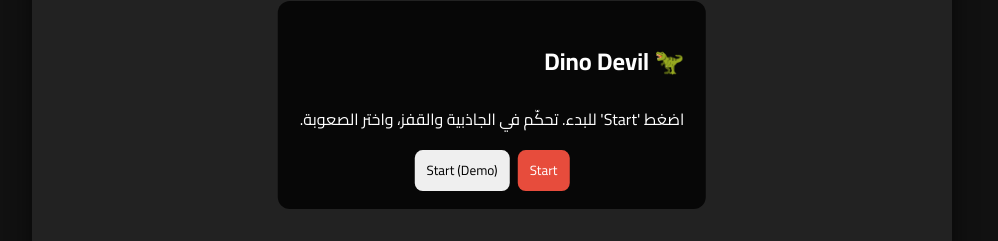
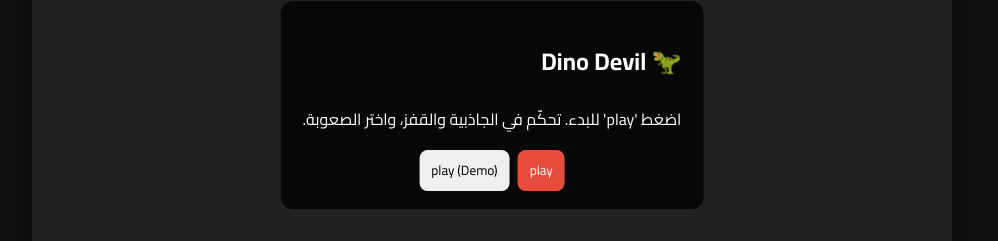
Before and after one commit to bouras100/yaha, a plain HTML site: page index.html in a window 1280 px wide. Shown: the part 295-536 px from the top of the page, without its empty margins (148-1146 px from the left). Drawn offline with Linux system fonts and the light colour scheme.

```diff
--- a/index.html
+++ b/index.html
@@ -71,10 +71,10 @@
   <!-- شاشة البداية -->
   <div id="startScreen" class="center-screen start-screen" style="z-index:50">
     <h2>🦖 Dino Devil</h2>
-    <p>اضغط 'Start' للبدء. تحكّم في الجاذبية والقفز، واختر الصعوبة.</p>
+    <p>اضغط 'play' للبدء. تحكّم في الجاذبية والقفز، واختر الصعوبة.</p>
     <div style="display:flex;gap:8px;justify-content:center;margin-top:10px">
-      <button id="startBtn" class="btn primary">Start</button>
-      <button id="startDemo" class="btn">Start (Demo)</button>
+      <button id="startBtn" class="btn primary">play</button>
+      <button id="startDemo" class="btn">play (Demo)</button>
     </div>
   </div>
 
```
